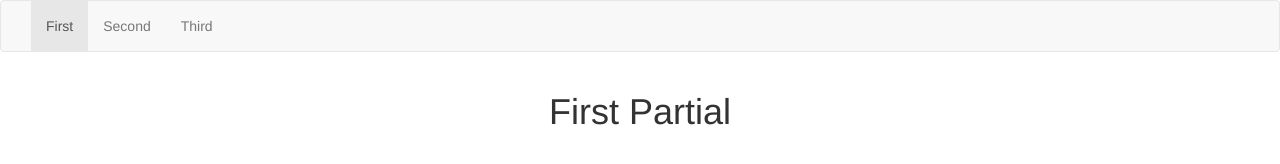
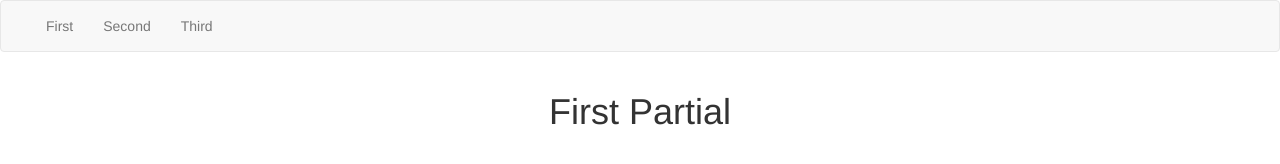
Before and after one commit to jsdelivrbot/http-server-7, a website: page index.html in a window 1280 px wide. Drawn offline with nearby package versions, Linux system fonts and the light colour scheme; some packages are replaced by stand-ins of ours.

Commit message:
Remove uselessness

```diff
--- a/index.html
+++ b/index.html
@@ -13,7 +13,7 @@
   <div class="container-fluid">
     <div class="collapse navbar-collapse" id="bs-example-navbar-collapse-1">
       <ul class="nav navbar-nav">
-        <li ng-class="href='#/first' ? 'active' : ' '"><a href="#/">First</a></li>
+        <li><a href="#/">First</a></li>
         <li><a href="#/second">Second</a></li>
         <li><a href="#/third">Third</a></li>
       </ul>
```
